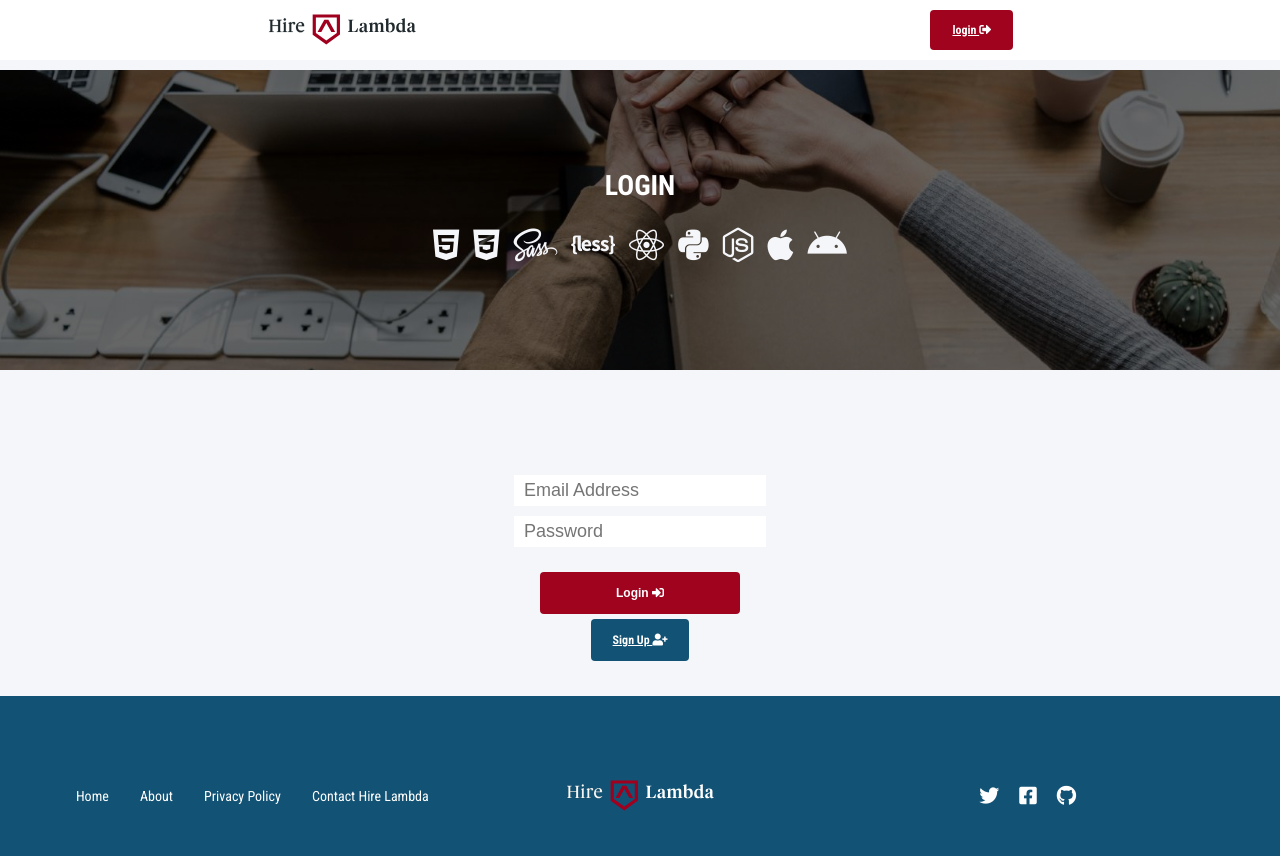
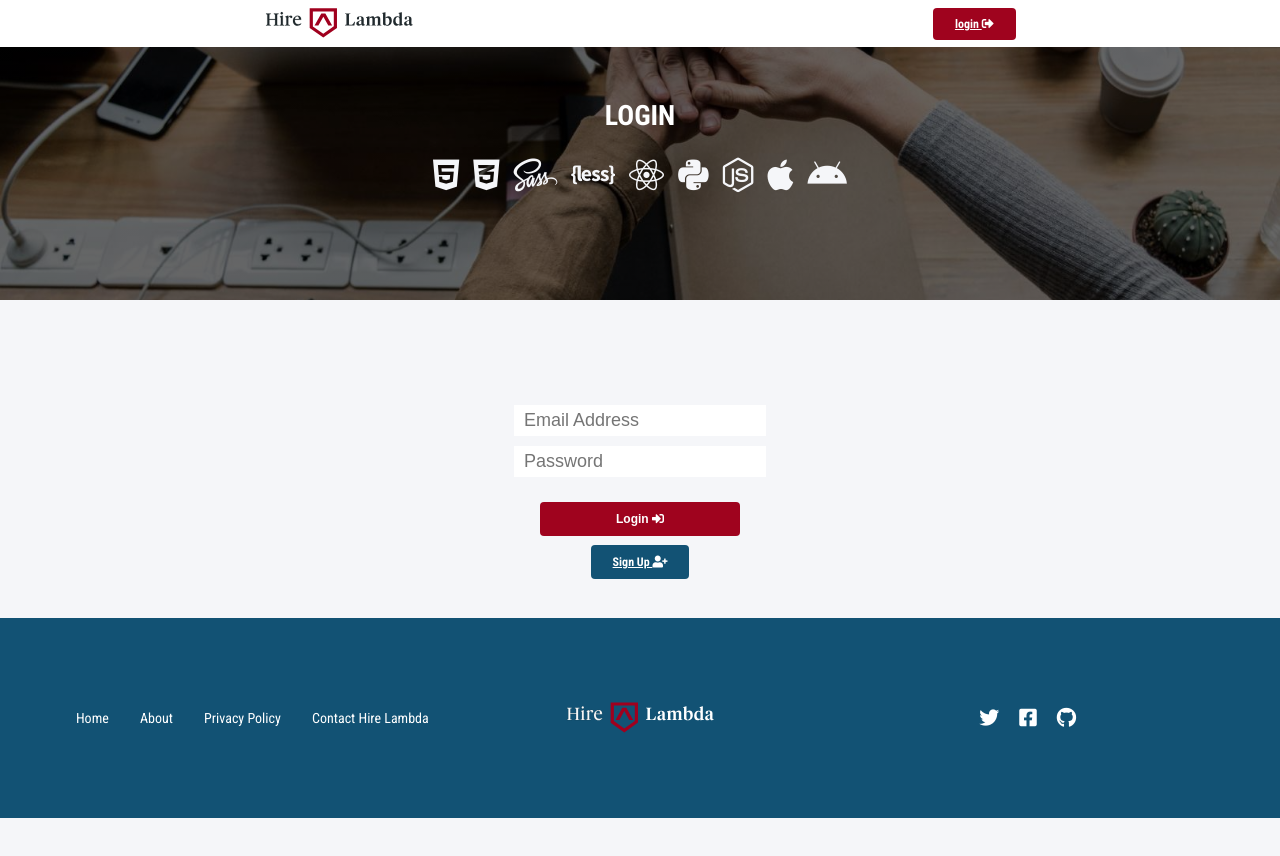
Before and after one commit to hire-lambda-grads/front-end, a React (Create React App) app: page /login in a window 1280 px wide. Shown: the top 856 px of the page. After the commit the page ends 818 px from the top, so only its background shows below. Built offline with nearby package versions, Linux system fonts and the light colour scheme.

Commit message:
Account update working

```diff
--- a/src/components/dashboard/AccountStudent.js
+++ b/src/components/dashboard/AccountStudent.js
@@ -2,6 +2,9 @@ import React, { Component } from 'react';
 import axios from 'axios';
 import TextInput from './TextInput';
 import { withRouter, Link } from 'react-router-dom';
+import tokenConfig from '../../auth/tokenInterceptorConfig';
+
+axios.interceptors.request.use(tokenConfig);
 
 class AccountStudent extends Component {
 	state = {
@@ -91,16 +94,15 @@ class AccountStudent extends Component {
 	handleSubmit = event => {
 		event.preventDefault();
 
-		let payload = this.state;
-		let formData = new FormData();
-
-		formData.append('studentAccount', JSON.stringify(payload));
+		const accountUpdate = {
+			email: this.state.email,
+			first_name: this.state.first_name,
+			last_name: this.state.last_name
+		};
 
 		const endpoint = 'https://halg-backend.herokuapp.com/api/accounts/update';
-		// const endpoint = 'http://localhost:5000/api/students/update';
-
 		axios
-			.put(endpoint)
+			.put(endpoint, accountUpdate)
 			.then(res => {
 				console.log(res.data);
 				this.props.history.push('/account');
--- a/src/styles/_global.scss
+++ b/src/styles/_global.scss
@@ -32,7 +32,7 @@ h1 {
     color: $light-color;
     border-radius: 4px;
     font-size: 1.2rem;
-    padding: 14px 22px;
+    padding: 10px 22px;
     border: none;
     cursor: pointer;
 
@@ -54,7 +54,7 @@ h1 {
     color: $light-color;
     border-radius: 4px;
     font-size: 1.2rem;
-    padding: 14px 22px;
+    padding: 10px 22px;
     border: none;
     cursor: pointer;
 
@@ -62,7 +62,3 @@ h1 {
         background-color: $contrast-blue;
     }
 }
-
-main {
-    padding-top: 70px;
-}
--- a/src/styles/_nav-bar.scss
+++ b/src/styles/_nav-bar.scss
@@ -1,6 +1,6 @@
 .top-bar {
     @include box-align(space-around, center);
-    padding: 10px;
+    padding: 5px;
     background-color: $light-color;
     position: fixed;
     top: 0;
```
